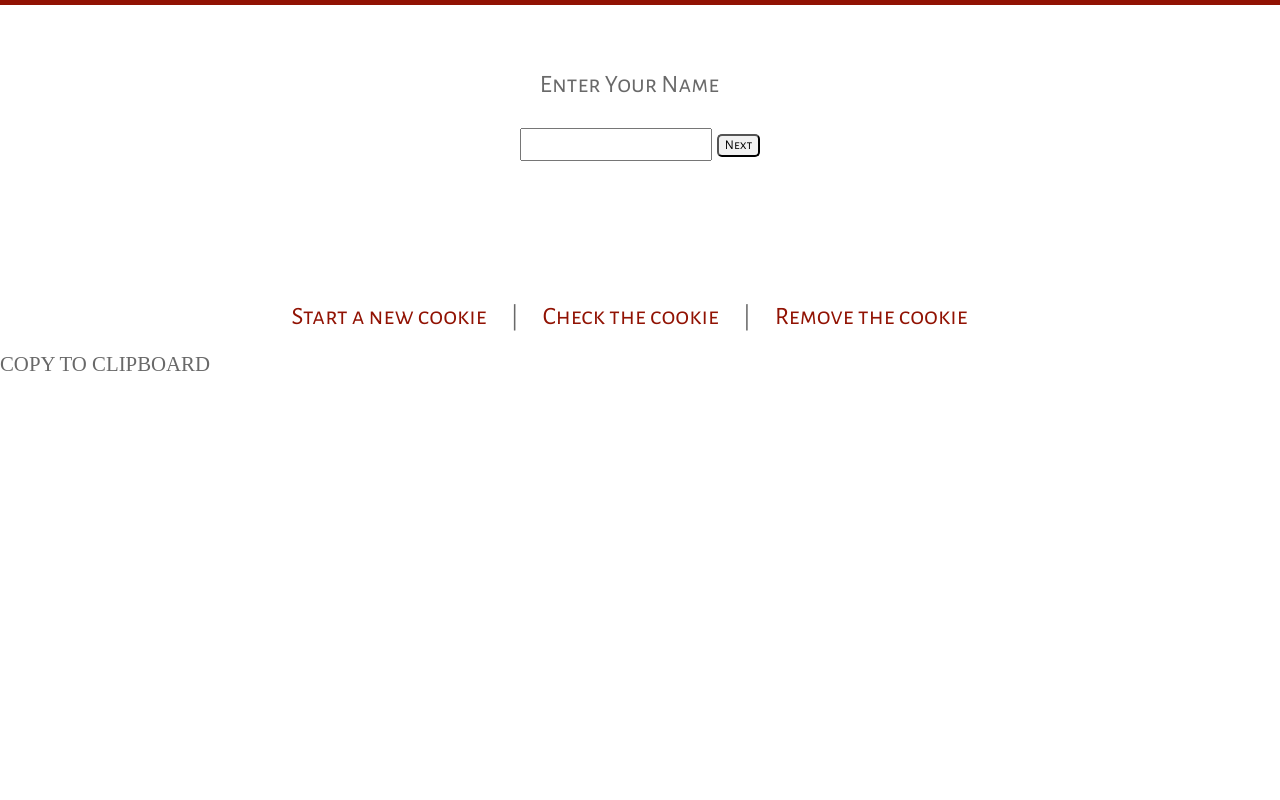
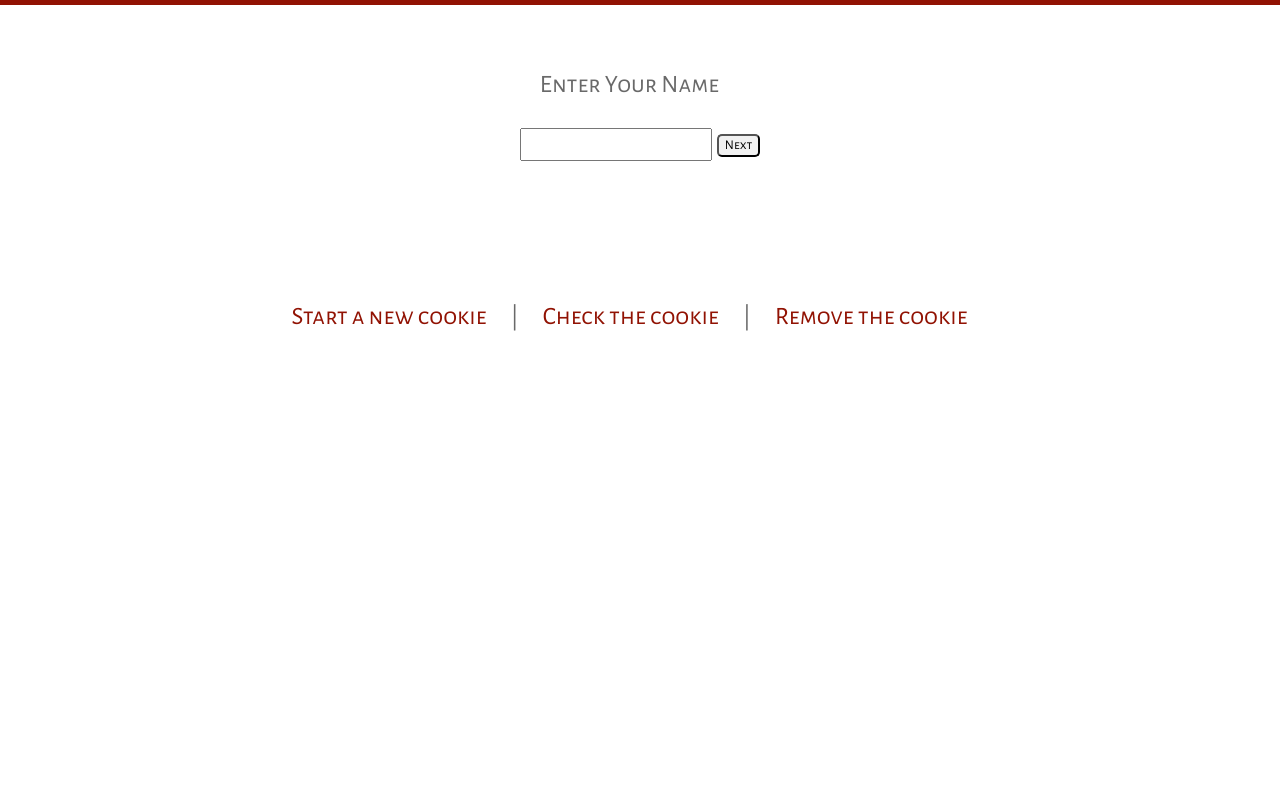
Before and after one commit to Ensare/PHP_Gr15_2020, a PHP site: page /PHP_Gr17_2020/cookies_t1.php in a window 1280 px wide. Run offline with PHP 8.4, Linux system fonts and the light colour scheme; some libraries are stand-ins or nearby versions; some web fonts are replaced.

Commit message:
Update cookies_t1.php

```diff
--- a/cookies_t1.php
+++ b/cookies_t1.php
@@ -52,4 +52,3 @@
       <p><a href=cookies_t1.php>Start a new cookie </a> | <a href=cookies_t2.php>Check the cookie </a> | <a href=cookies_t3.php>Remove the cookie </a></p>
    </body>
 </html>
-COPY TO CLIPBOARD
```
